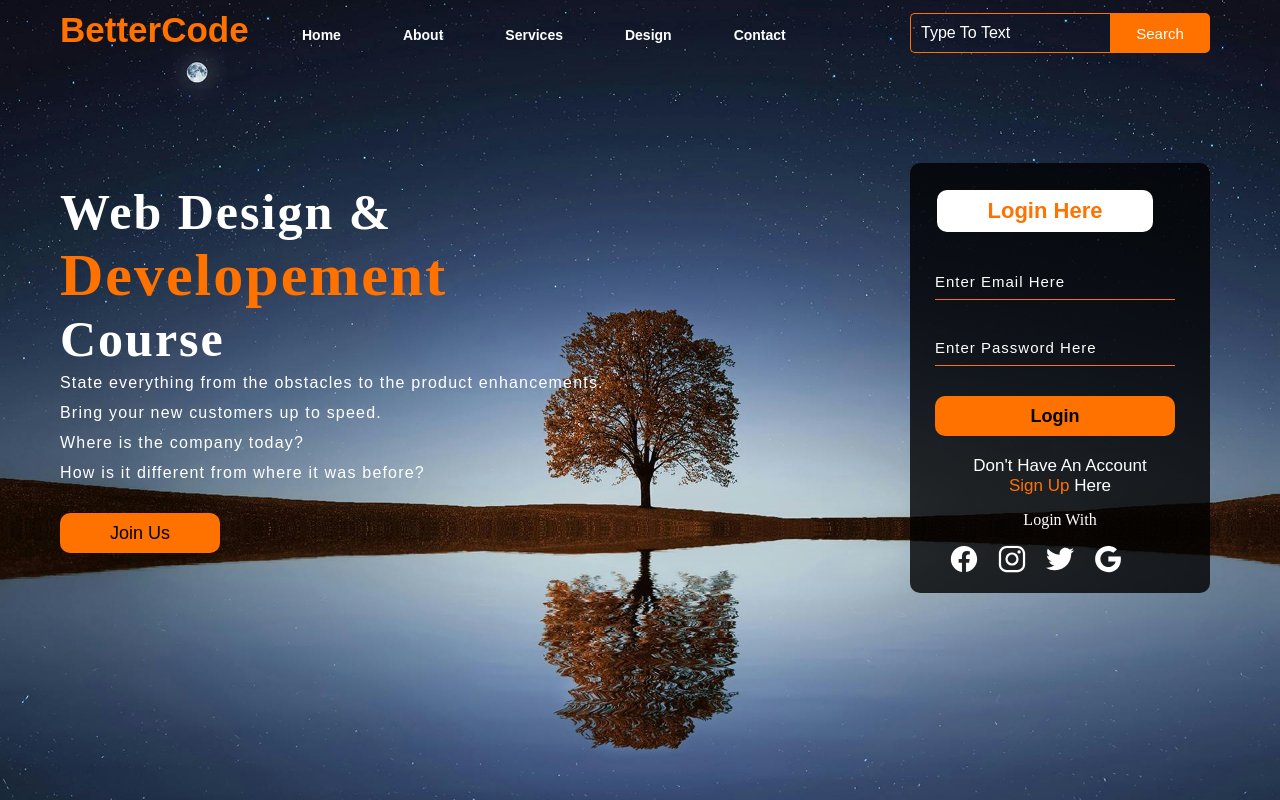
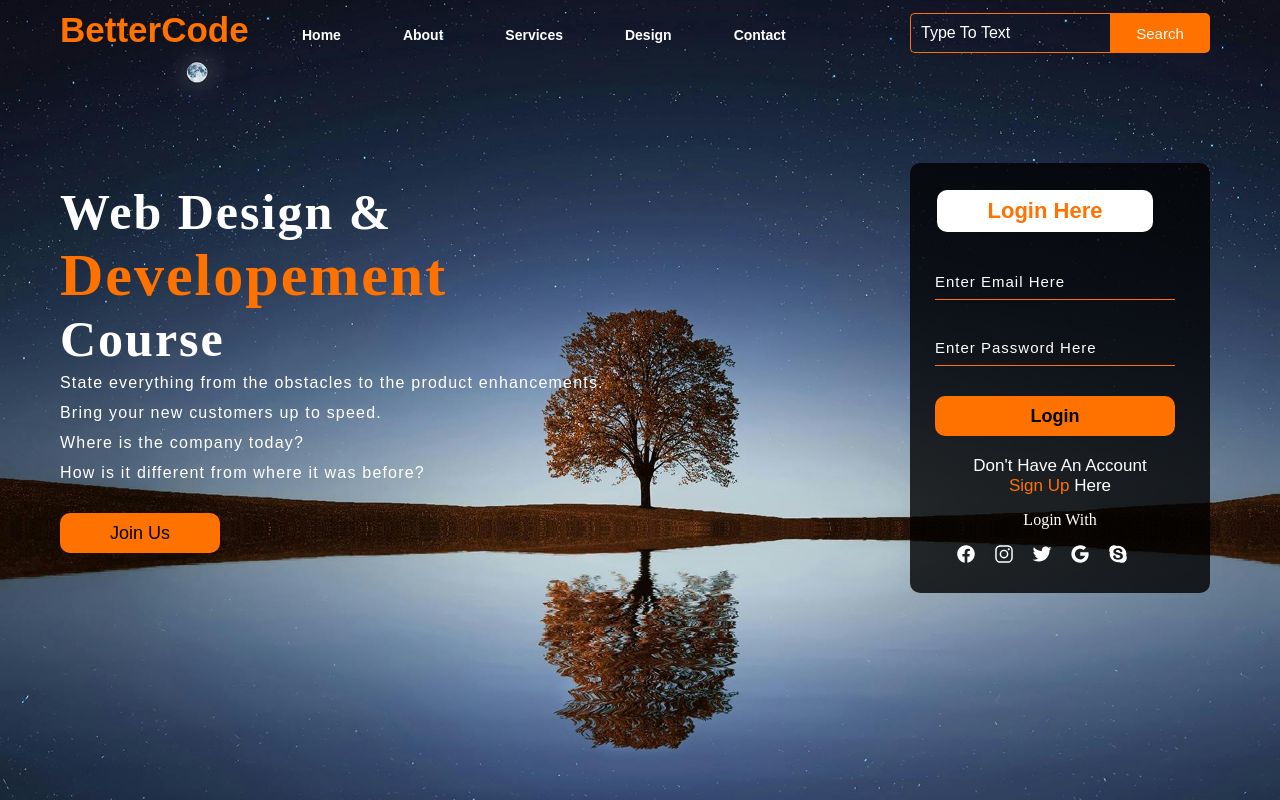
Before and after one commit to Gurunanda2312/BetterCode, a plain HTML site: page index.html in a window 1280 px wide. Drawn offline with nearby package versions, Linux system fonts and the light colour scheme.

Commit message:
updated html and css

```diff
--- a/index.html
+++ b/index.html
@@ -42,6 +42,7 @@
                         <a href="#"><ion-icon name="logo-instagram"></ion-icon></a>
                         <a href="#"><ion-icon name="logo-twitter"></ion-icon></a>
                         <a href="#"><ion-icon name="logo-google"></ion-icon></a>
+                        <a href="#"><ion-icon name="logo-skype"></ion-icon></a>
 
                     </div>
                 </div>
--- a/styles.css
+++ b/styles.css
@@ -221,13 +221,15 @@ ul li a:hover{
 .icon{
     text-decoration: none;
     color:white;
+    text-align: center;
 }
 .icon ion-icon{
     color:white;
-    font-size: 30px;
+    font-size: 20px;
     padding-left: 14px;
     padding-top: 5px;
-    text-align: center;
+    transition: .3s ease;
+
 
 }
 .icon ion-icon:hover{
```
